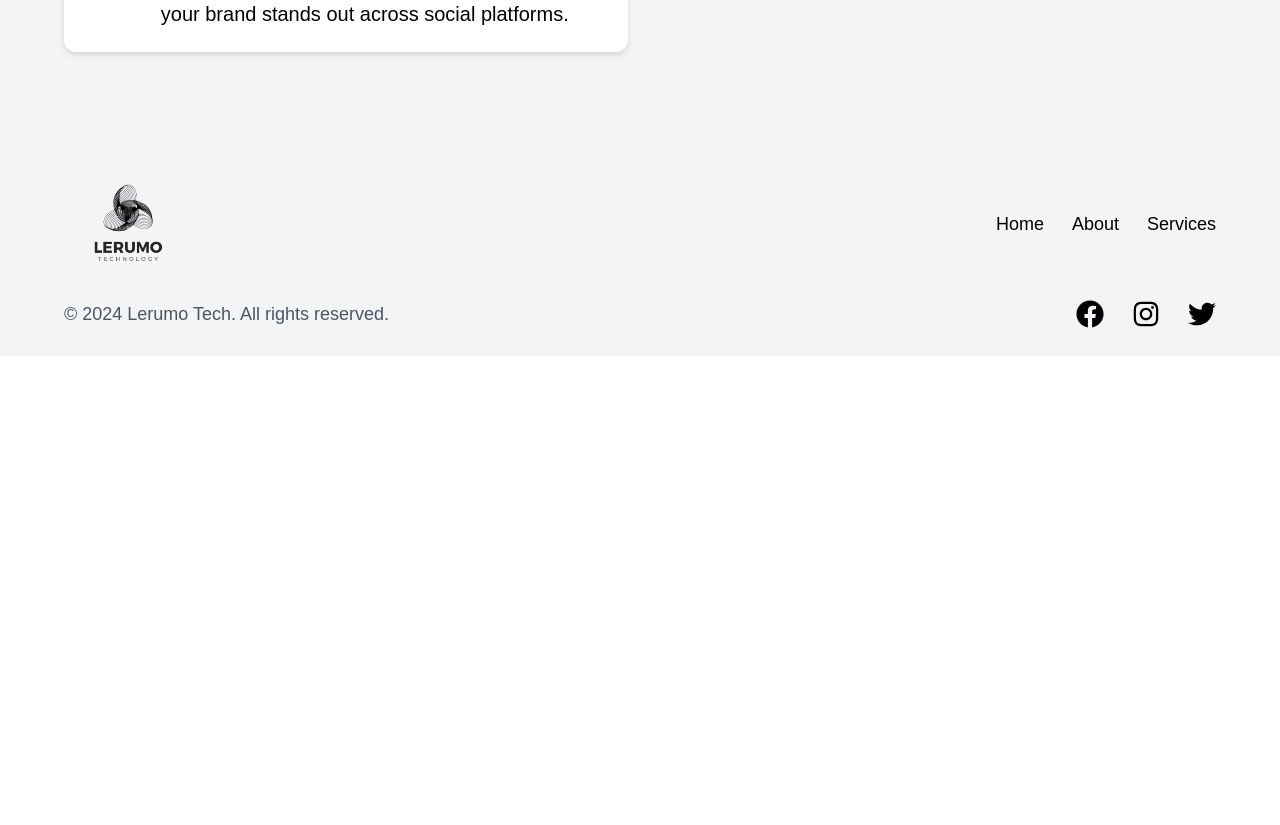
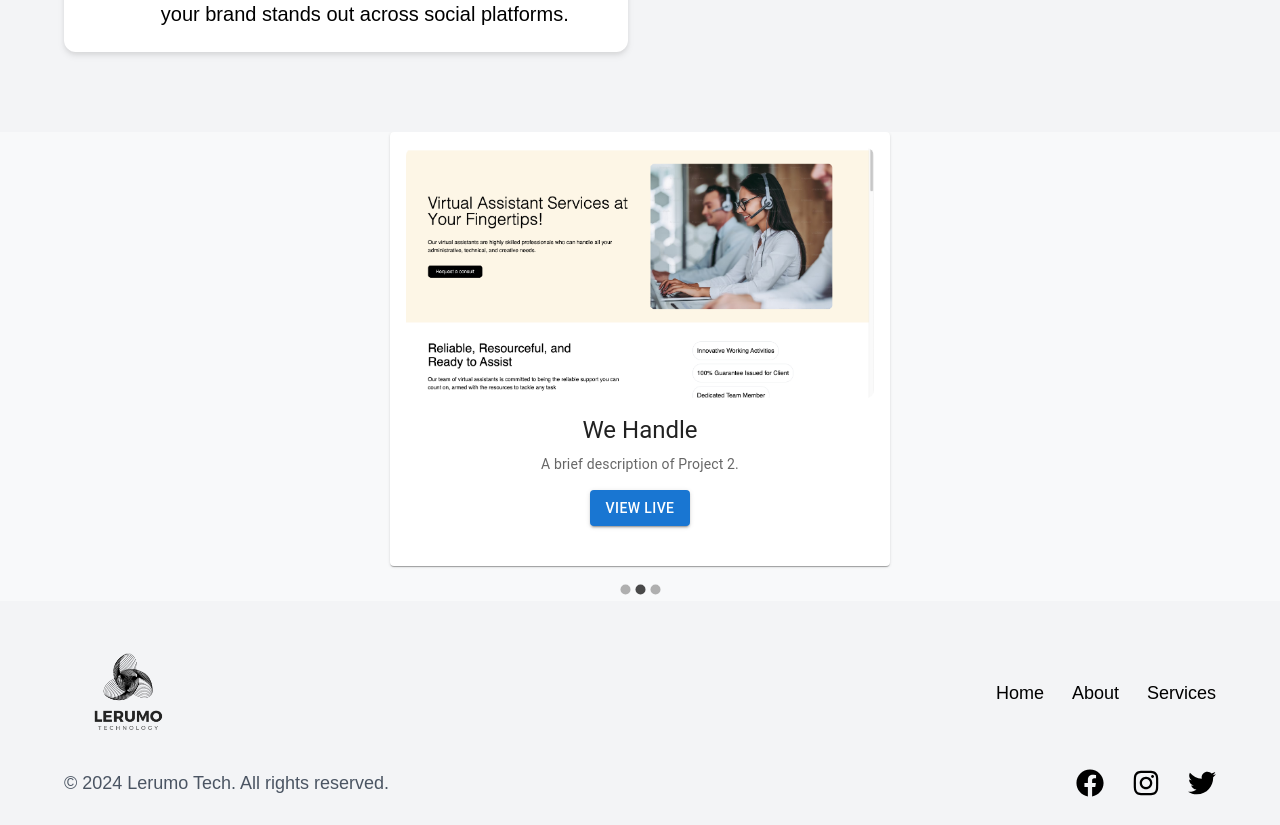
Before and after one commit to rorisangputu/lerumoweb, a React (Vite) app: page /services in a window 1280 px wide. Shown: the part 1780-2605 px from the top of the page. Before the commit the page ends 2136 px from the top, so only its background shows below. Built offline with nearby package versions, Linux system fonts and the light colour scheme.

Commit message:
Updating services page

```diff
--- a/src/Pages/Services.jsx
+++ b/src/Pages/Services.jsx
@@ -1,6 +1,7 @@
 import Hero from "../Components/Services/Hero"
 import WebDev from "../Components/Services/WebDev"
 import Service from "../Components/Services/Service"
+import PortfolioCarousel from "../Components/Services/PortfolioCarousel"
 
 
 const Services = () => {
@@ -9,6 +10,7 @@ const Services = () => {
             <Hero />
             <WebDev />
             <Service />
+            <PortfolioCarousel />
         </div>
     )
 }
```
